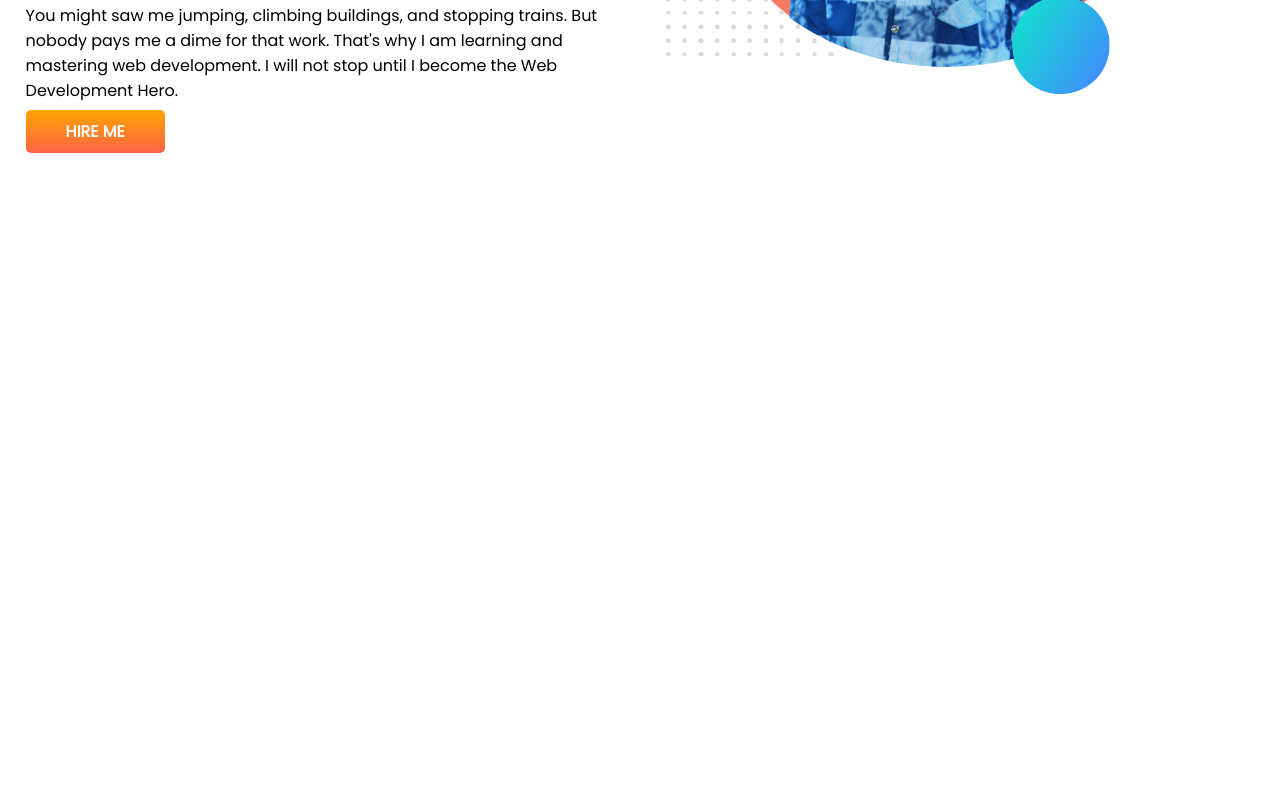
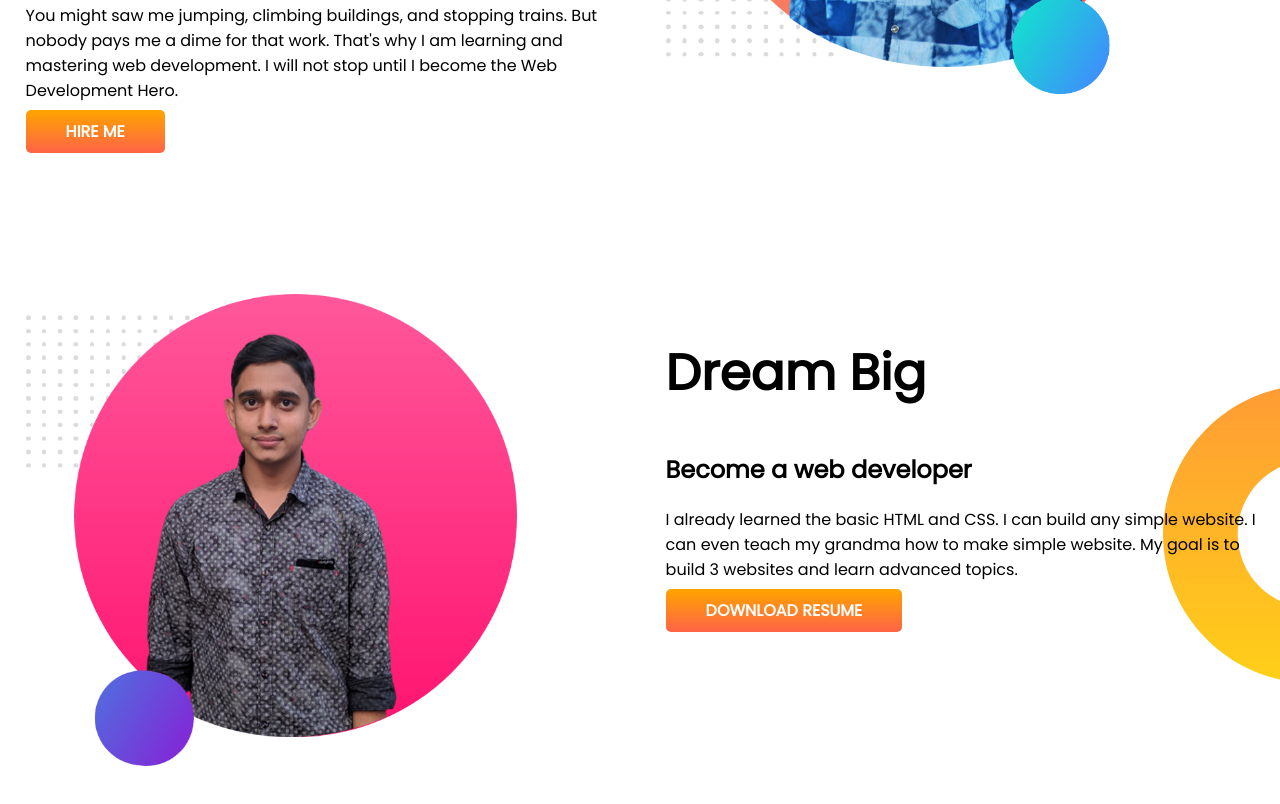
Before and after one commit to MostafizorRahman/developer-portfolio, a plain HTML site: page index.html in a window 1280 px wide. Shown: the part 394-1198 px from the top of the page. Before the commit the page ends 800 px from the top, so only its background shows below. Drawn offline with Linux system fonts and the light colour scheme.

Commit message:
dream-added

```diff
--- a/index.html
+++ b/index.html
@@ -18,12 +18,25 @@
             <h3>Build Climber and Train Stopper</h3>
             <p>You might saw me jumping, climbing buildings, and stopping trains. But nobody pays me a dime for that work. That's why I am learning and mastering web development. I will not stop until I become the Web Development Hero.</p>
             <a class="link-button" target="_blank" href="https://www.linkedin.com/company/programminghero/">HIRE ME</a>
+
         </div>
         <div class="half-width">
             <img src="images/my-bg photo1.png" alt="">
         </div>
+    </section >
+
+    <section class="dream-big">
+        <div class="half-width">
+            <img src="images/my-bg-photo3.png" alt="">
+        </div>
+        <div class="half-width">
+            <h1>Dream Big</h1>
+            <h2>Become a web developer</h2>
+            <p>I already learned the basic HTML and CSS. I can build any simple website. I can even teach my grandma how to make simple website. My goal is to build 3 websites and learn advanced topics.</p>
+            <a class="link-button" target="_blank" href="">DOWNLOAD RESUME</a>
+        </div>
+
     </section>
-
 
 </body>
 </html>
--- a/style.css
+++ b/style.css
@@ -10,6 +10,7 @@ h1{
 }
 section{
     display: flex;
+    margin-bottom: 150px;
 }
 .half-width{
     width: 50%;
@@ -31,3 +32,8 @@ section{
     background-image: url(images/top-banner.png);
     background-repeat: no-repeat;
 }
+.dream-big{
+    background-image: url(images/dream-bg.png);
+    background-repeat: no-repeat;
+    background-position: right;
+}
```
Also changed, not shown: images/my-bg-photo2.png (added), images/my-bg-photo3.png (added), images/my-circle2.png (added), 1 other file.
